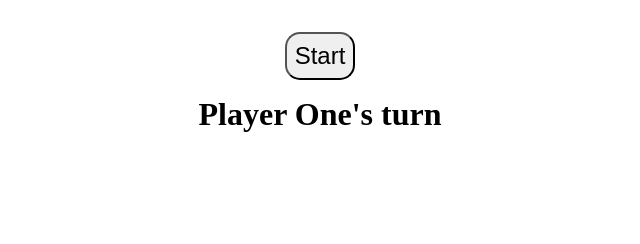
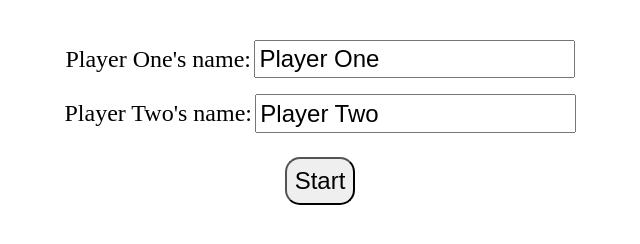
Before and after one commit to Stefano616/tic-tac-toe-TOP, a plain HTML site: page index.html in a window 1280 px wide. Shown: the whole page, without its empty margins (320-960 px from the left). Drawn offline with Linux system fonts and the light colour scheme.

Commit message:
Added players name input
The players can type their name for the game

```diff
--- a/index.html
+++ b/index.html
@@ -9,8 +9,30 @@
   </head>
   <body>
     <div class="container">
+      <div class="players-name-container">
+        <div class="player-input">
+          <label for="first-player-name" class="player-input__label">Player One's name:</label
+          ><input
+            id="first-player-name"
+            class="player-input__input"
+            type="text"
+            placeholder="Player One"
+            value="Player One"
+          />
+        </div>
+        <div class="player-input">
+          <label for="second-player-name" class="player-input__label">Player Two's name:</label
+          ><input
+            id="second-player-name"
+            class="player-input__input"
+            type="text"
+            placeholder="Player Two"
+            value="Player Two"
+          />
+        </div>
+      </div>
       <button class="start-btn">Start</button>
-      <h1 class="player-info">Player One's turn</h1>
+      <h1 class="player-info"></h1>
       <div class="gameboard"></div>
     </div>
   </body>
--- a/script.js
+++ b/script.js
@@ -98,6 +98,7 @@ function ScreenController() {
   const gameboard = document.querySelector(".gameboard");
   const displayPlayerInfo = document.querySelector(".player-info");
   const startBtn = document.querySelector(".start-btn");
+  const playersNames = document.querySelectorAll(".player-input__input");
 
   const updateScreen = () => {
     gameboard.textContent = "";
@@ -115,7 +116,9 @@ function ScreenController() {
     });
   };
   function clickHandlerStartBtn() {
-    game = GameController();
+    game = GameController(playersNames[0].value, playersNames[1].value);
+    console.log(playersNames[0].value);
+    playersNames.forEach((input) => input.setAttribute("disabled", ""));
     updateScreen();
     startBtn.textContent = "Restart";
   }
--- a/style.css
+++ b/style.css
@@ -16,6 +16,27 @@
   align-items: center;
   justify-content: space-around;
   padding-block: 2rem;
+}
+.players-name-container {
+  display: flex;
+  justify-content: space-around;
+  align-items: center;
+  flex-wrap: wrap;
+  margin-bottom: 1rem;
+}
+
+.player-input {
+  margin: 0.5rem;
+  display: flex;
+  justify-content: space-between;
+  align-items: center;
+  font-size: 1.5rem;
+}
+
+.player-input__input {
+  font-size: inherit;
+  margin-left: 0.2rem;
+  padding: 0.2rem;
 }
 
 .start-btn {
```
